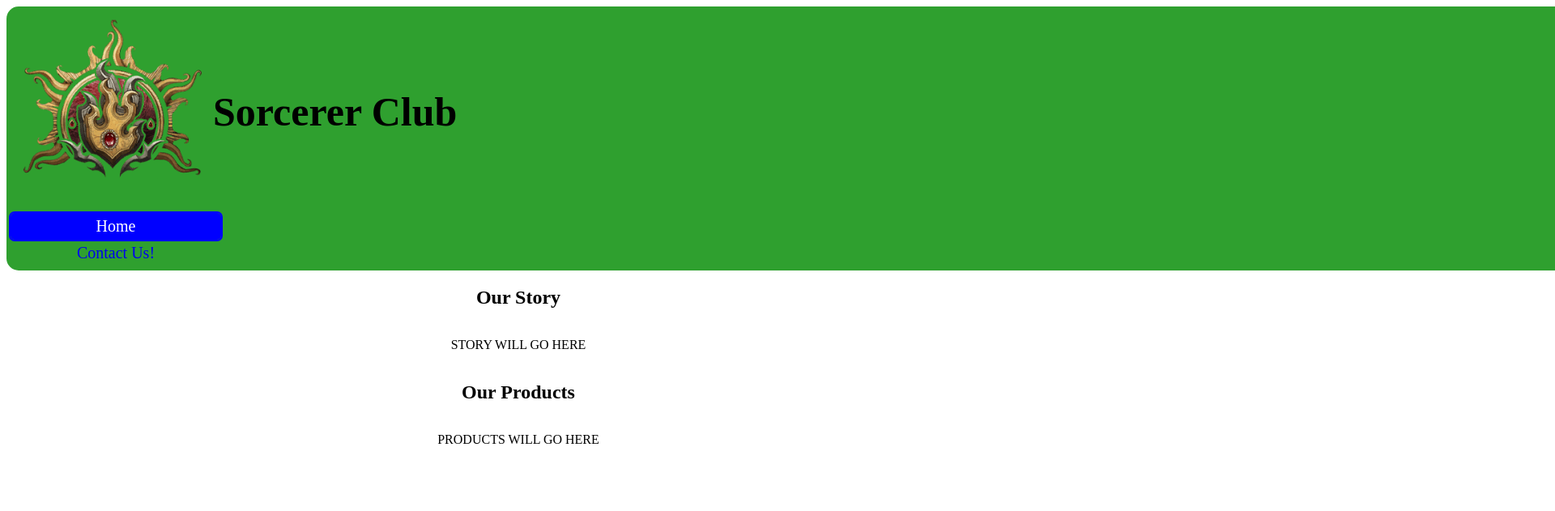
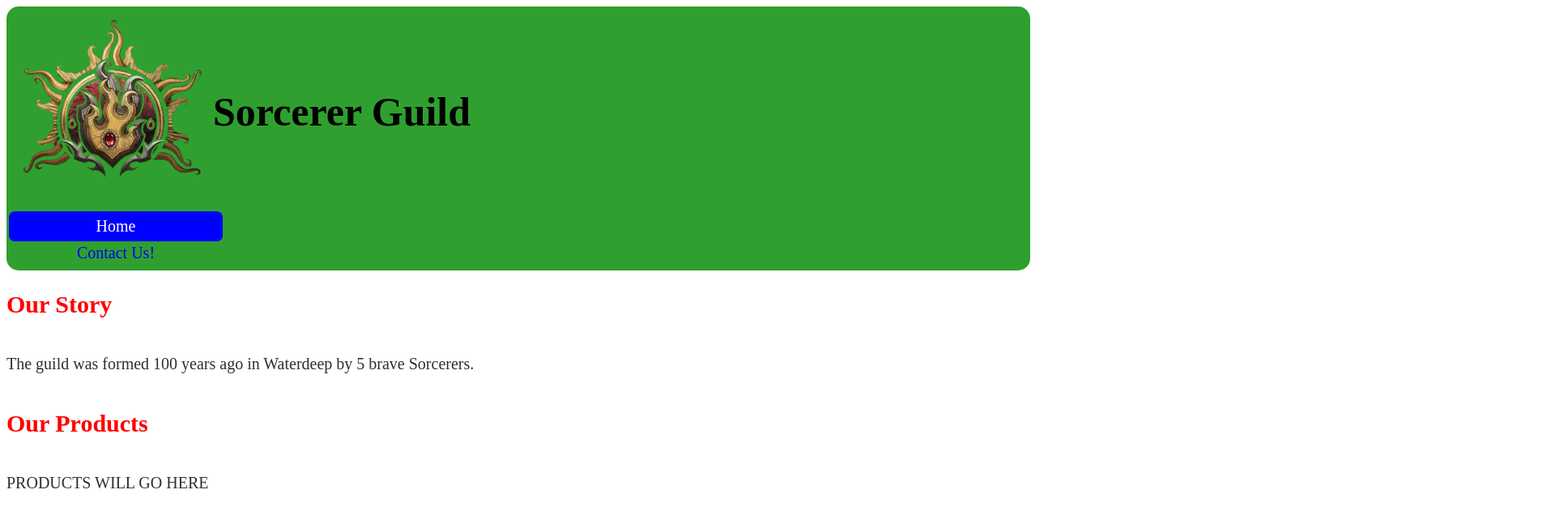
Before and after one commit to BenjaminGataric/Lab-5, a plain HTML site: page index.html in a window 1280 px wide. Shown: the top 631 px of the page at 81% size, 1920 px wide, since content can reach past the window. Drawn offline with Linux system fonts and the light colour scheme.

Commit message:
finishing touches

```diff
--- a/index.html
+++ b/index.html
@@ -10,7 +10,7 @@
     <header>
         <div class="header-container">
             <img src="images/Sorcerer_Class_Icon.png" alt="Sorcerer Icon">
-            <h1 class="header-title"><strong>Sorcerer Club</strong></h1>
+            <h1 class="header-title"><strong>Sorcerer Guild</strong></h1>
         </div>
         <nav class="nav-container">
             <a class="website-links home-link-home" href="index.html">Home</a>
@@ -20,7 +20,7 @@
     <section>
         <div class="home">
             <h2>Our Story</h2>
-            <p>STORY WILL GO HERE</p>
+            <p>The guild was formed 100 years ago in Waterdeep by 5 brave Sorcerers. </p>
         </div>
         <div class="home">
             <h2>Our Products</h2>
--- a/styles.css/styles.css
+++ b/styles.css/styles.css
@@ -1,3 +1,4 @@
+/* Main elements */
 img {
     max-width: 100%;
     height: 250px;
@@ -7,8 +8,8 @@ label {
 }
 header {
     padding: 5px;
-    height: fit-content;
-    width: 130rem;
+    max-height: 100%;
+    max-width: 100%;
 }
 header, footer{
     background-color: rgb(47, 160, 47);
@@ -21,11 +22,19 @@ footer {
     width: 95%;
     text-align: center;
 }
+/* Home page paragraphs*/
 .home {
     display: flex;
-    justify-content: center;
-    align-items: center;
     flex-direction: column;
+    align-items: baseline;
+}
+.home h2 {
+    font-size: 30px;
+    color: red;
+}
+.home p {
+    font-size: 20px;
+    color: rgb(48, 47, 47);
 }
 .header-container {
     display: flex;
@@ -78,13 +87,10 @@ footer {
     flex-direction: row;
     justify-content: center;
     align-items: center;
-    gap: 3px;
+    margin-bottom: 10px;
 }
 .input-text {
     font-size: 175%;
-}
-.text-button {
-    height: 50px;
 }
 .input-item{
     border: solid 3px black;
@@ -92,7 +98,9 @@ footer {
     padding-bottom: 30px;
 }
 .button-input {
+    font-size: 30px;
     margin-top: 10rem;
     width: 15rem;
     padding: 5px;
+    height: fit-content;
 }
```
Also changed, not shown: contact.html (+1 -1 lines).
